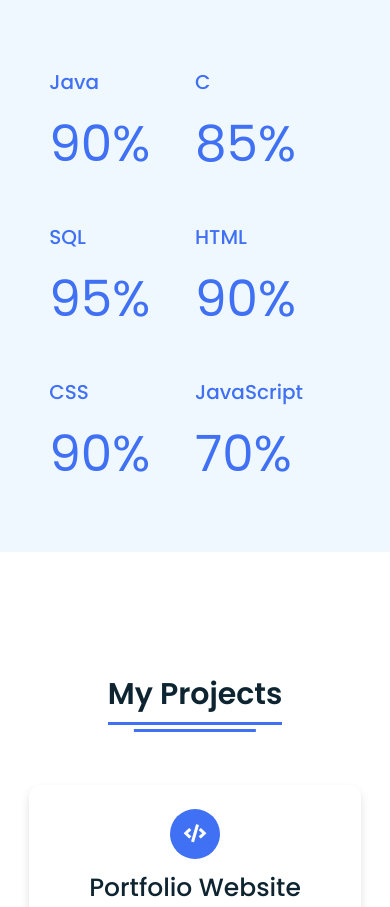
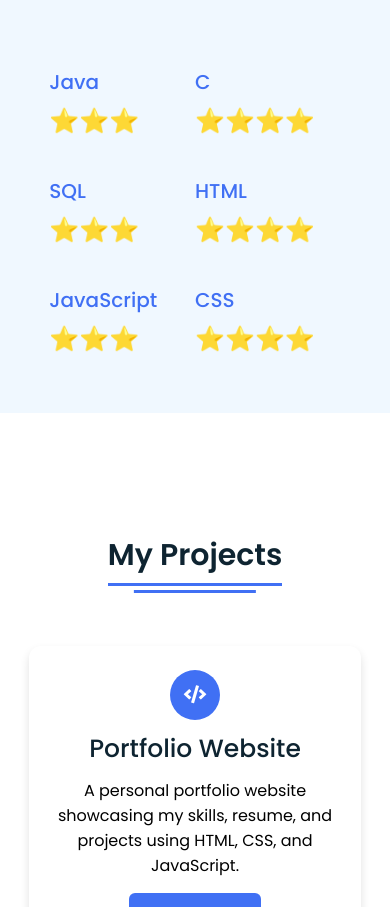
Before and after one commit to Karthikeyan1066/Karthikeyan_portfolio, a plain HTML site: page index.html in a window 390 px wide. Shown: the part 2466-3373 px from the top of the page. Drawn offline with Linux system fonts and the light colour scheme.

Commit message:
first commit

```diff
--- a/index.html
+++ b/index.html
@@ -102,27 +102,27 @@
       <div class="boxes">
         <div class="box">
           <div class="topic">Java</div>
-          <div class="per">90%</div>
+          <div class="per">⭐⭐⭐</div>
         </div>
         <div class="box">
           <div class="topic">C</div>
-          <div class="per">85%</div>
+          <div class="per">⭐⭐⭐⭐</div>
         </div>
         <div class="box">
           <div class="topic">SQL</div>
-          <div class="per">95%</div>
+          <div class="per">⭐⭐⭐</div>
         </div>
         <div class="box">
           <div class="topic">HTML</div>
-          <div class="per">90%</div>
+          <div class="per">⭐⭐⭐⭐</div>
+        </div>
+        <div class="box">
+          <div class="topic">JavaScript</div>
+          <div class="per">⭐⭐⭐</div>
         </div>
         <div class="box">
           <div class="topic">CSS</div>
-          <div class="per">90%</div>
-        </div>
-        <div class="box">
-          <div class="topic">JavaScript</div>
-          <div class="per">70%</div>
+          <div class="per">⭐⭐⭐⭐</div>
         </div>
       </div>
     </div>
--- a/style.css
+++ b/style.css
@@ -361,8 +361,9 @@ section .button button:hover {
 }
 
 .skills-details .boxes .per {
-  font-size: 60px;
+  font-size: clamp(24px, 4.5vw, 36px);
   color: #4070f4;
+  line-height: 1.2;
 }
 
 /* My Services CSS */
@@ -585,6 +586,8 @@ footer .text span a:hover {
     width: 100%;
   }
 
+  .skills-details .boxes .per { font-size: 28px; }
+
   /* Mobile enhancements */
   .home { background-image: url("Images/mobile_background.jpg"); background-attachment: scroll; background-position: center top; }
   .contact-details { flex-direction: column; gap: 16px; align-items: stretch; }
@@ -605,8 +608,7 @@ footer .text span a:hover {
   }
 
   .skills-details .boxes .per {
-    font-size: 50px;
-    color: #4070f4;
+    font-size: 24px;
   }
 }
 @media (max-width: 360px) {
```
